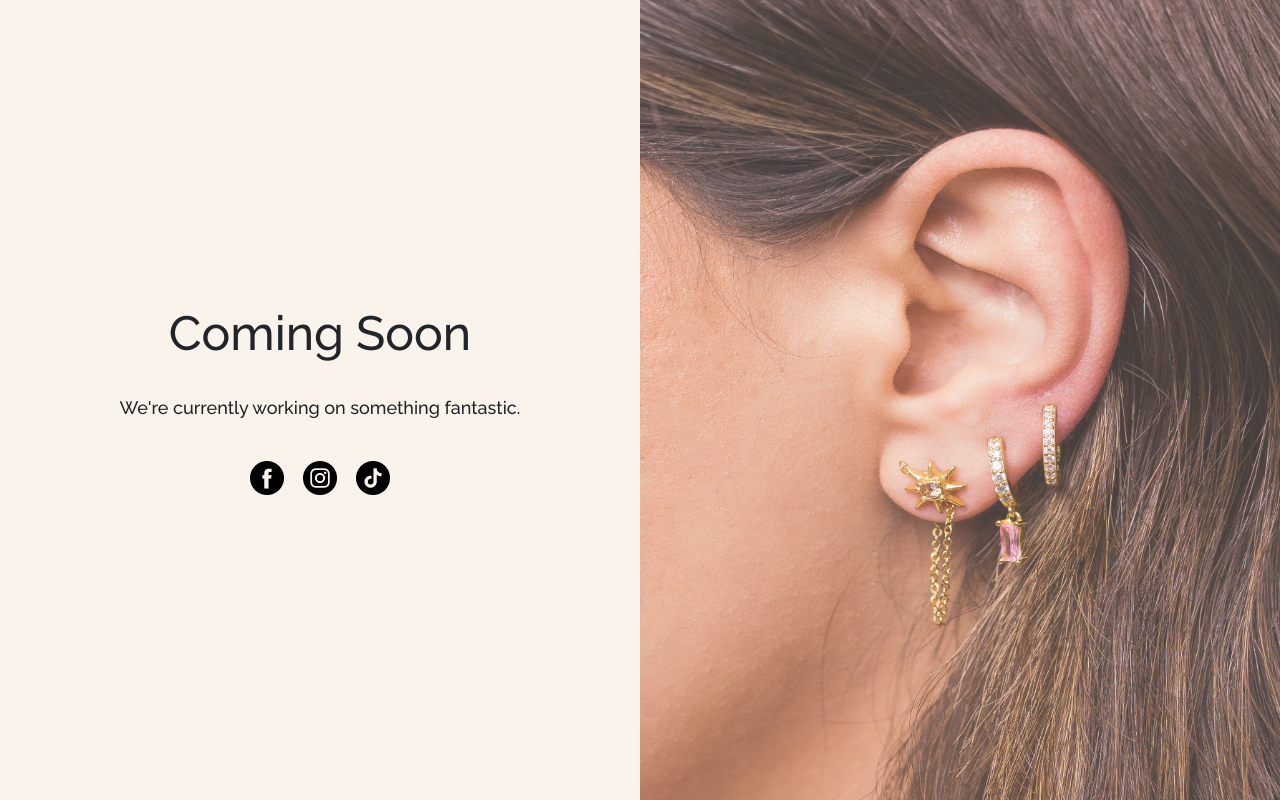
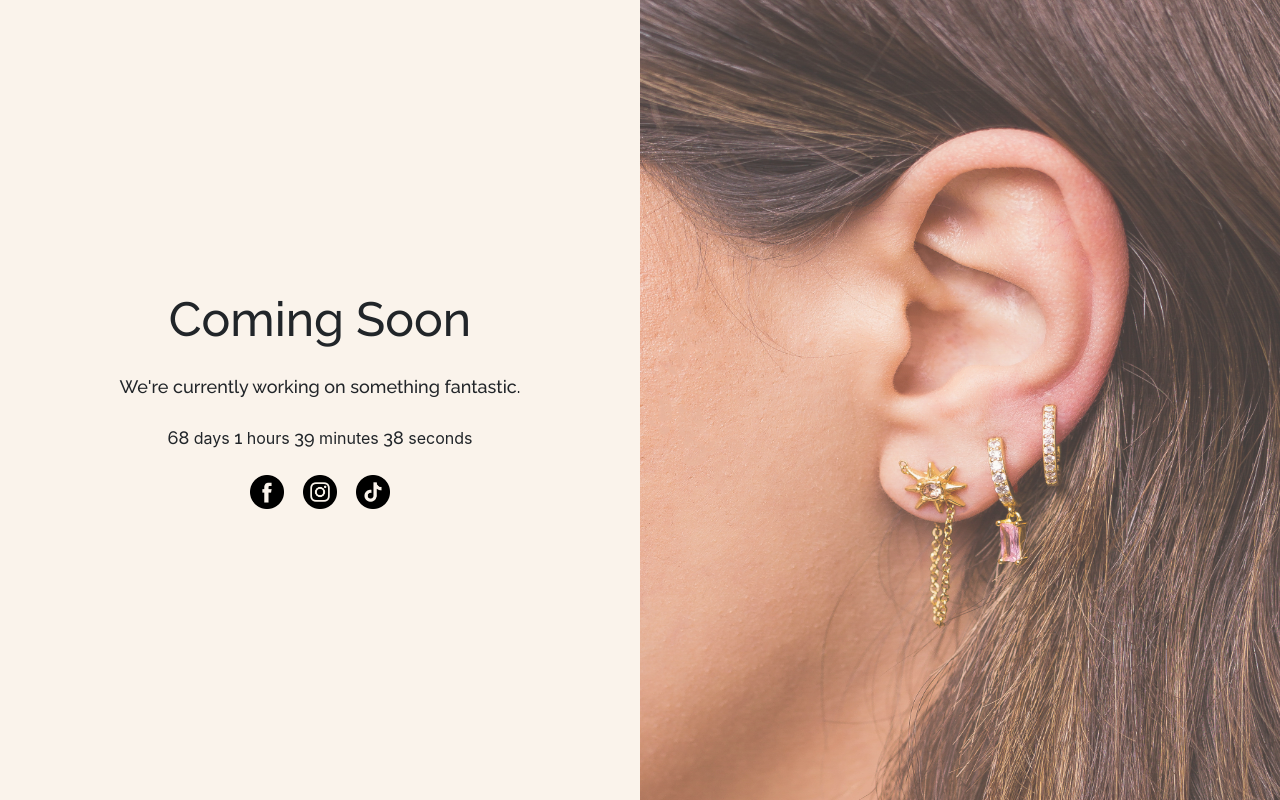
Before and after one commit to Hasanalghanim/houseofgaia, a Django app: page / in a window 1280 px wide. Run offline with Django 5.2, Linux system fonts and the light colour scheme; some libraries are stand-ins or nearby versions; some web fonts are replaced.

Commit message:
add countdown + fix margins

```diff
--- a/main/static/base.css
+++ b/main/static/base.css
@@ -1,3 +1,9 @@
+* {
+	margin: 0;
+	padding: 0;
+	box-sizing: border-box;
+}
+
 html,
 body {
 	margin: 0;
@@ -31,8 +37,17 @@ body {
 	font-weight: 500;
 	font-family: 'Raleway', sans-serif;
 	font-optical-sizing: auto;
+	margin: 0;
 }
 .left p {
+	font-size: 18px;
+	font-weight: 500;
+	font-family: 'Raleway', sans-serif;
+	font-optical-sizing: auto;
+	margin: 0;
+}
+
+.left span {
 	font-size: 18px;
 	font-weight: 500;
 	font-family: 'Raleway', sans-serif;
@@ -94,7 +109,14 @@ body {
 		font-optical-sizing: auto;
 	}
 	.left p {
-		font-size: 10px;
+		font-size: 18px;
+		font-weight: 500;
+		font-family: 'Raleway', sans-serif;
+		font-optical-sizing: auto;
+	}
+
+	.left span {
+		font-size: 18px;
 		font-weight: 500;
 		font-family: 'Raleway', sans-serif;
 		font-optical-sizing: auto;
--- a/main/templates/coming_soon.html
+++ b/main/templates/coming_soon.html
@@ -11,6 +11,12 @@
 	<div class="left">
 		<h4>Coming Soon</h4>
 		<p>We're currently working on something fantastic.</p>
+		<div id="countdown">
+			<span id="days"></span> days
+			<span id="hours"></span> hours
+			<span id="minutes"></span> minutes
+			<span id="seconds"></span> seconds
+		</div>
 
 		<div class="icons">
 			<div><img src="{% static 'icons/facebook.png' %}" alt="Facebook Icon" /></div>
@@ -24,4 +30,37 @@
 		<img src="{% static 'icons/baseWallpaper.jpeg' %}" alt="Base Wallpaper"  />
 	<div>
 </div>
+
+
+
+<script>
+
+    const targetDate = new Date("July 1, 2025 00:00:00").getTime();
+
+
+    const interval = setInterval(function() {
+
+
+        const now = new Date().getTime();
+        const distance = targetDate - now;
+
+
+        const days = Math.floor(distance / (1000 * 60 * 60 * 24));
+        const hours = Math.floor((distance % (1000 * 60 * 60 * 24)) / (1000 * 60 * 60));
+        const minutes = Math.floor((distance % (1000 * 60 * 60)) / (1000 * 60));
+        const seconds = Math.floor((distance % (1000 * 60)) / 1000);
+
+        document.getElementById("days").innerHTML = days;
+        document.getElementById("hours").innerHTML = hours;
+        document.getElementById("minutes").innerHTML = minutes;
+        document.getElementById("seconds").innerHTML = seconds;
+
+
+        if (distance < 0) {
+            clearInterval(interval);
+            document.getElementById("countdown").innerHTML = "EXPIRED";
+        }
+    }, 1000);
+</script>
+
 {% endblock %}
```
